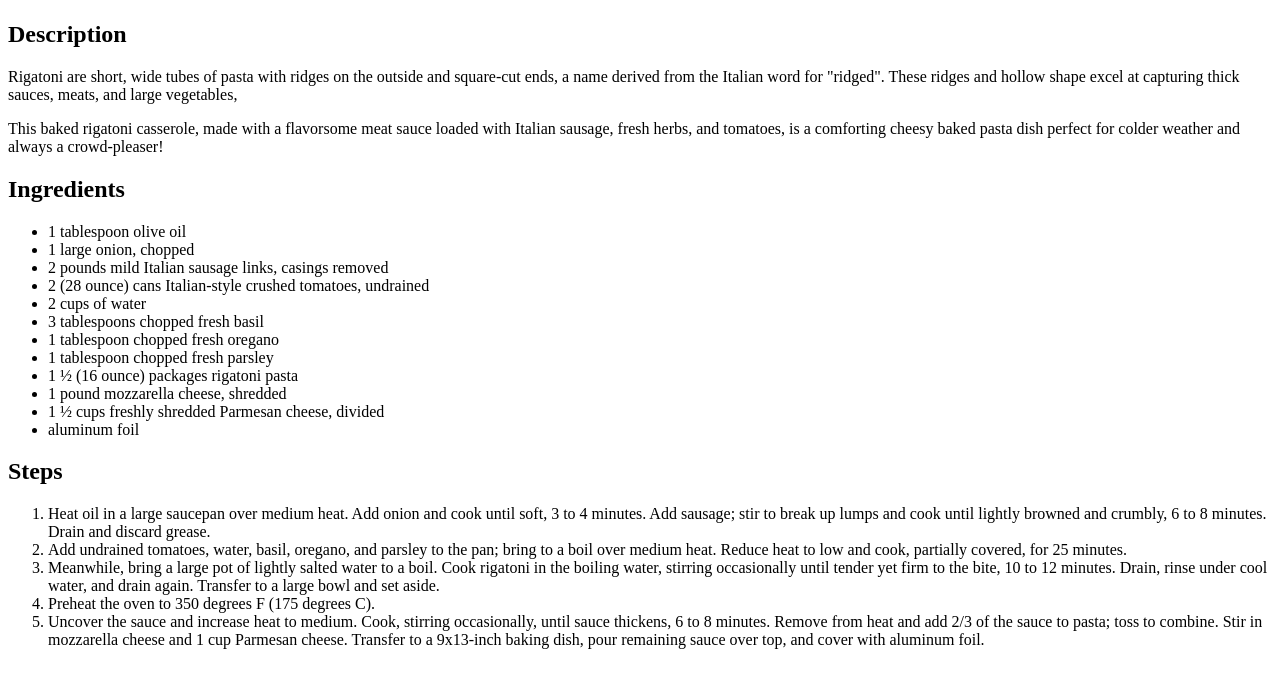
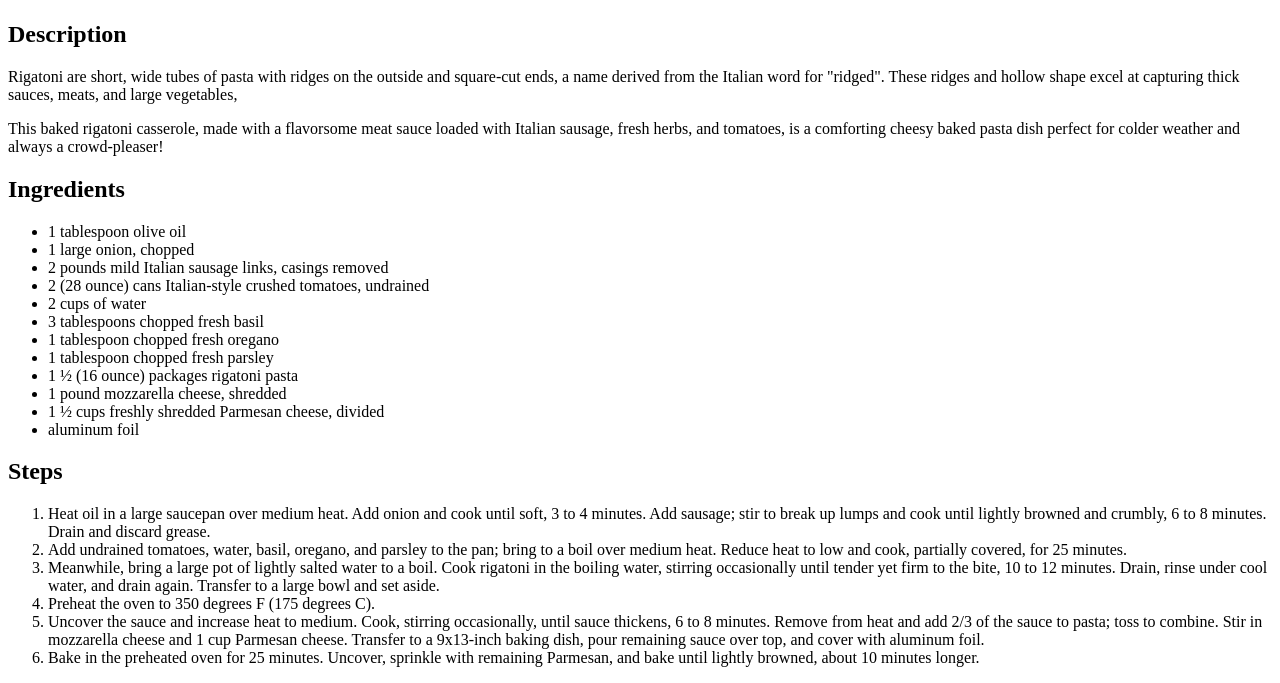
Before and after one commit to clarexOps/odin-recipes, a plain HTML site: page recipes/rigatoni.html in a window 1280 px wide. Shown: the part 401-1084 px from the top of the page. Drawn offline with Linux system fonts and the light colour scheme.

Commit message:
update steps for preparation

```diff
--- a/recipes/rigatoni.html
+++ b/recipes/rigatoni.html
@@ -63,6 +63,11 @@
             Remove from heat and add 2/3 of the sauce to pasta; toss to combine. Stir in mozzarella cheese and 1 cup Parmesan cheese.
             Transfer to a 9x13-inch baking dish, pour remaining sauce over top, and cover with aluminum foil.
         </li>
+
+        <li>
+            Bake in the preheated oven for 25 minutes. Uncover, sprinkle with remaining Parmesan,
+            and bake until lightly browned, about 10 minutes longer.
+        </li>
     </ol>
 
     </body>
```
